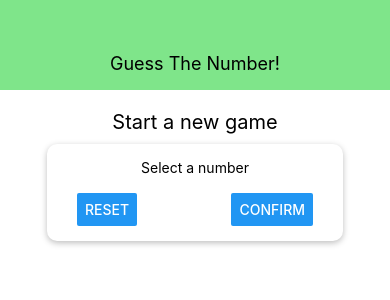
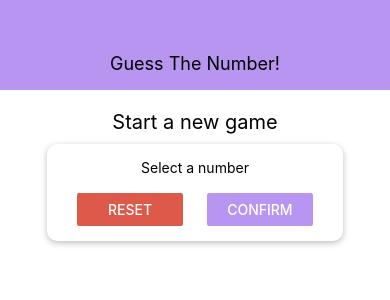
Before and after one commit to kubzej/rn-playground-guessthenumber, a React Native app: screen / in a window 390 px wide. Shown: the top 300 px of the page. Built offline with nearby package versions, Linux system fonts and the light colour scheme.

Commit message:
set colors as constants

```diff
--- a/components/Header.js
+++ b/components/Header.js
@@ -1,5 +1,6 @@
 import React from 'react';
 import { View, Text, StyleSheet } from 'react-native';
+import colors from '../components/constants/colors';
 
 const Header = (props) => {
   return (
@@ -14,7 +15,7 @@
     width: '100%', // width is through whole screen, as for main App View element the flex=1
     height: 90,
     paddingTop: 36, // because of status bar
-    backgroundColor: '#7FE58A',
+    backgroundColor: colors.primary,
     justifyContent: 'center', // how the child elements are positioned => Primary axis (flex direction column is default)
     alignItems: 'center', // how the child elements are positioned => Secondary axis
   },
--- /dev/null
+++ b/components/constants/colors.js
@@ -0,0 +1,4 @@
+export default {
+  primary: '#B895F1',
+  accent: '#DD5949',
+};
--- a/screens/StartGameScreen.js
+++ b/screens/StartGameScreen.js
@@ -1,6 +1,7 @@
 import React from 'react';
 import { StyleSheet, View, Text, TextInput, Button } from 'react-native';
 import Card from '../components/Card';
+import colors from '../components/constants/colors';
 
 const StartGameScreen = (props) => {
   return (
@@ -10,8 +11,12 @@
         <Text>Select a number</Text>
         <TextInput />
         <View style={styles.buttonContainer}>
-          <Button title='Reset' />
-          <Button title='Confirm' />
+          <View style={styles.button}>
+            <Button title='Reset' color={colors.accent} />
+          </View>
+          <View style={styles.button}>
+            <Button title='Confirm' color={colors.primary} />
+          </View>
         </View>
       </Card>
     </View>
@@ -39,6 +44,9 @@
     justifyContent: 'space-between',
     paddingHorizontal: 15,
   },
+  button: {
+    width: '45%',
+  },
 });
 
 export default StartGameScreen;
```
